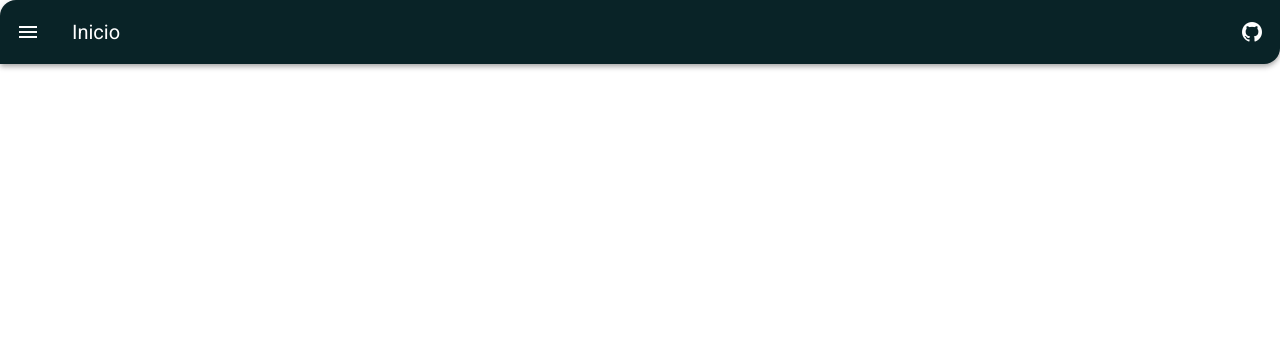
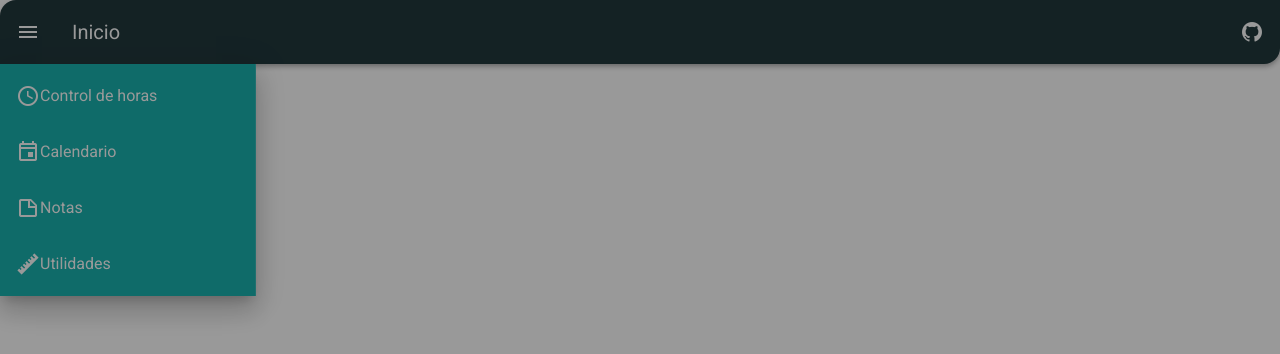
Before and after one commit to Mario2403/UtilsWeb, a Vue app: page / in a window 1280 px wide. Both pictures are taken after a click on the button 28 px from the left and 32 px from the top of the page. Shown: the top 354 px of the page. Built offline with nearby package versions, Linux system fonts and the light colour scheme.

Commit message:
Añadido app-drawer

```diff
--- a/src/App.vue
+++ b/src/App.vue
@@ -1,7 +1,7 @@
 <template>
   <v-app>
     <v-main>
-      <BarraSuperior/>
+      <BarraSuperior title="Inicio"/>
     </v-main>
   </v-app>
 </template>
--- a/src/components/BarraSuperior.vue
+++ b/src/components/BarraSuperior.vue
@@ -1,20 +1,52 @@
 <template>
   <div>
     <v-app-bar shaped color="#092327" dark>
-      <v-app-bar-nav-icon color="#FFFFFF"></v-app-bar-nav-icon>
-      <v-toolbar-title light>Inicio</v-toolbar-title>
+      <v-app-bar-nav-icon color="white" @click.stop="drawer = !drawer"></v-app-bar-nav-icon>
+      <v-toolbar-title light>{{title}}</v-toolbar-title>
 
-<v-spacer/>
-      <v-btn icon href='https://github.com/Mario2403/UtilsWeb'>
+      <v-spacer />
+      <v-btn icon href="https://github.com/Mario2403/UtilsWeb">
         <v-icon color="#FFFFFF">mdi-github</v-icon>
       </v-btn>
+    </v-app-bar>
 
-    </v-app-bar>
+    <v-navigation-drawer clipped v-model="drawer"  bottom temporary color="#00A9A5" dark>
+      <v-list nav >
+        <v-list-item-group v-model="group" active-class="deep-purple--text text--accent-4">
+          <v-list-item link :key="item.title" v-for="item in items">
+            <v-icon color="#FFFFFF">{{ item.icon }}</v-icon>
+
+            <v-list-item-content>
+              <v-list-item-title>  {{ item.title }}</v-list-item-title>
+            </v-list-item-content>
+
+          </v-list-item>
+        </v-list-item-group>
+      </v-list>
+    </v-navigation-drawer>
   </div>
 </template>
 
 <script>
 export default {
-  name: "BarraSuperior"
+  name: "BarraSuperior",
+  props: ["title"],
+  data() {
+    return {
+      drawer: false,
+      group: null,
+      items: [
+        { title: "Control de horas", icon: "mdi-clock-time-four-outline" },
+        { title: "Calendario", icon: "mdi-calendar-outline" },
+        { title: "Notas", icon: "mdi-note-outline" },
+        { title: "Utilidades", icon: "mdi-ruler" },
+      ]
+    };
+  },
+  watch: {
+    group() {
+      this.drawer = false;
+    }
+  }
 };
 </script>
```
